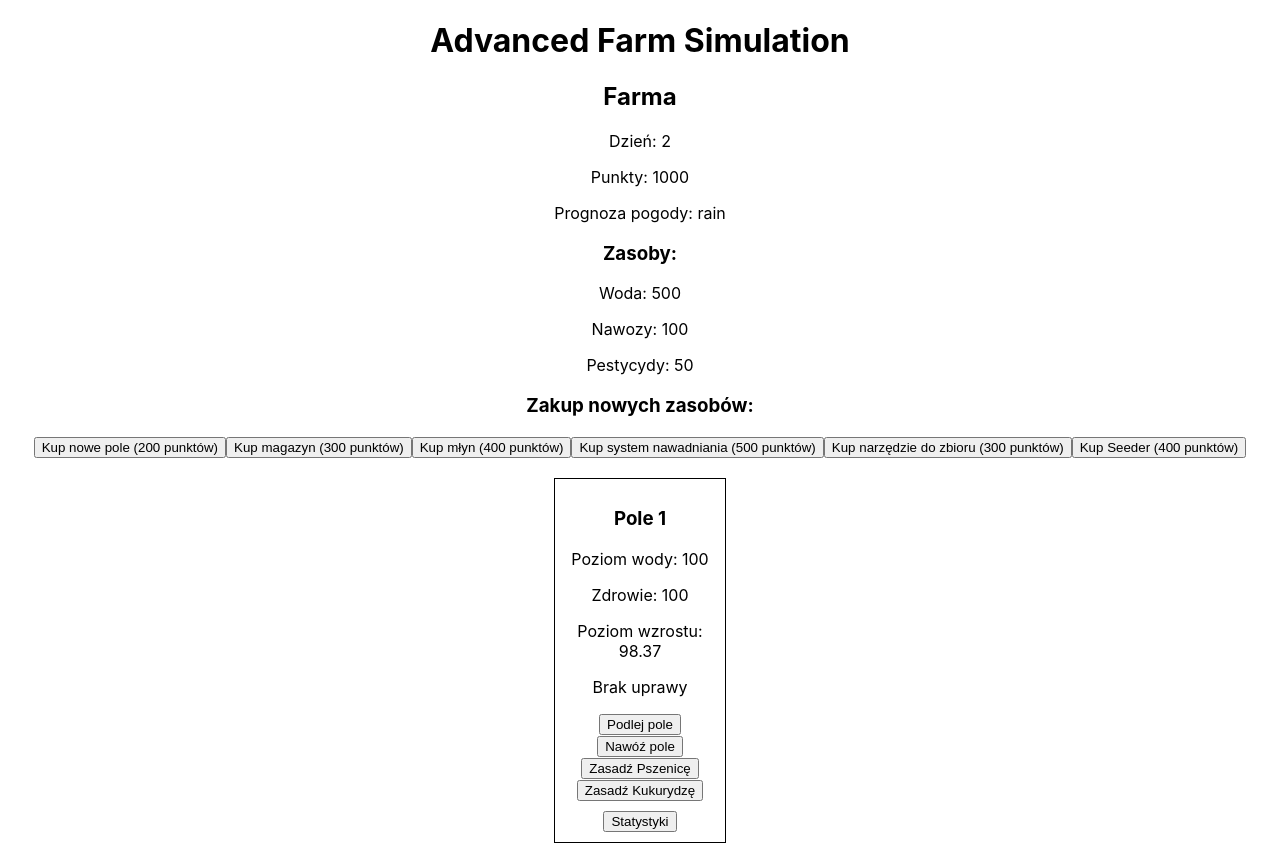
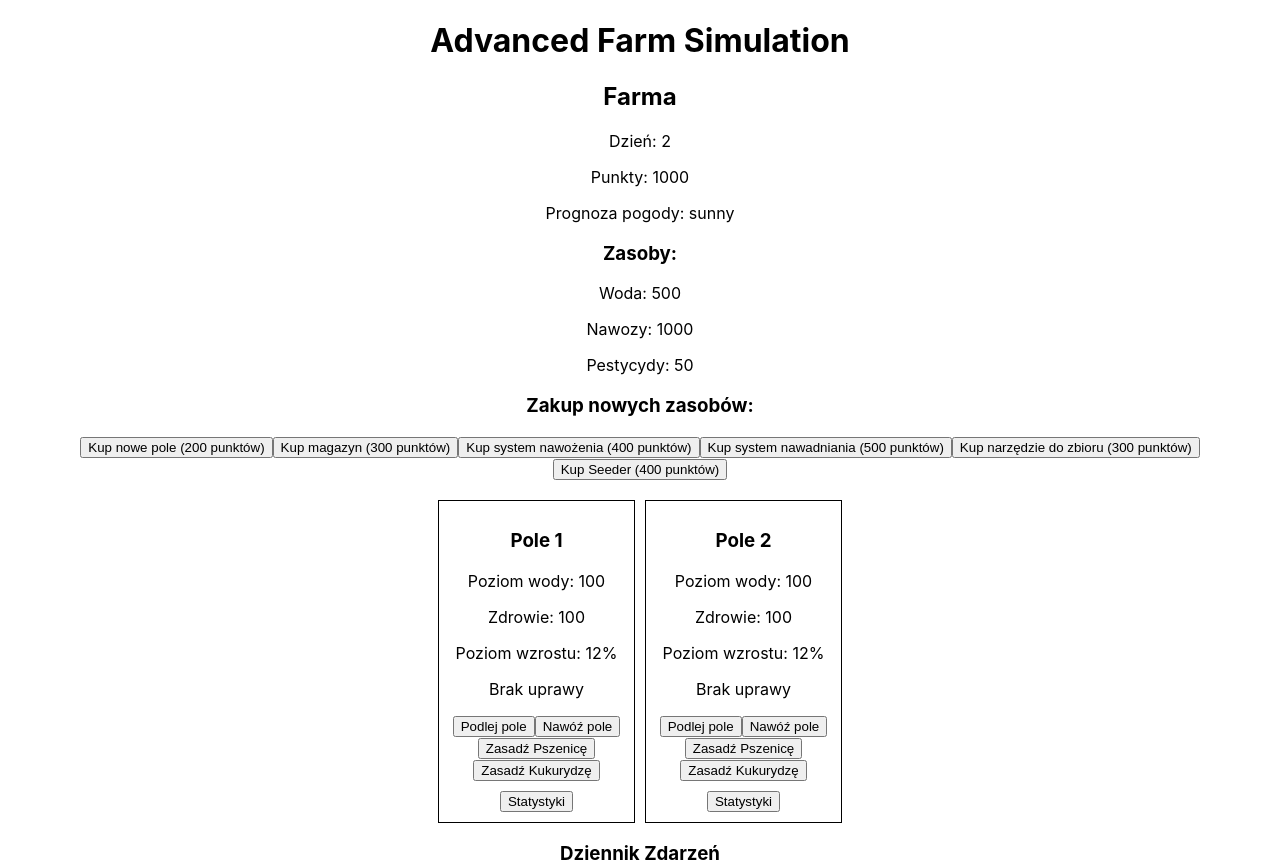
Before and after one commit to MrMarioo/FarmSimulation, a React (Create React App) app in the folder farm-simulation/: page / in a window 1280 px wide. Shown: the top 862 px of the page. Built offline with nearby package versions, Linux system fonts and the light colour scheme.

Commit message:
new modifiers

```diff
--- a/farm-simulation/src/Farm.jsx
+++ b/farm-simulation/src/Farm.jsx
@@ -12,8 +12,25 @@ const Farm = () => {
       water: 100,
       health: 100,
       growthStage: 0,
+      cropType: null,
       growthProgress: 0,
-      growthRateModifier: 21,
+      growthRateModifier: 1,
+      plantedDay: 0,
+      growthTime: 0,
+      readyToHarvest: false,
+      daneWoda: [100],
+      daneZdrowie: [100],
+      daneWzrostu: [0],
+    },
+    {
+      id: 2,
+      crop: null,
+      water: 100,
+      health: 100,
+      growthStage: 0,
+      cropType: null,
+      growthProgress: 0,
+      growthRateModifier: 1,
       plantedDay: 0,
       growthTime: 0,
       readyToHarvest: false,
@@ -23,9 +40,20 @@ const Farm = () => {
     },
   ]);
 
+  const cropModifiers = {
+    pszenica: {
+      growthRate: 1.2,
+      eventVulnerability: 1.5,
+    },
+    kukurydza: {
+      growthRate: 0.8,
+      eventVulnerability: 0.7,
+    },
+  };
+
   const [resources, setResources] = useState({
     water: 500,
-    fertilizers: 100,
+    fertilizers: 1000,
     pesticides: 50,
   });
 
@@ -121,22 +149,29 @@ const Farm = () => {
     }
 
     const t = day - field.plantedDay;
-    const K = 100;
-    const P0 = 10;
+    const K = 100; // Maksymalny poziom wzrostu
+    const P0 = 10; // Początkowy poziom wzrostu
 
-    const averageWater = field.water / 100;
-    const averageFertilizer = field.health / 100;
+    const averageWater = Math.max(field.water / 100, 0); // Normalizujemy do przedziału [0, 1]
+    const averageFertilizer = Math.max(field.health / 100, 0); // Normalizujemy do przedziału [0, 1]
 
-    const baseRate = 0.05 + (0.1 * (averageWater + averageFertilizer)) / 2;
-    const r = baseRate * field.growthRateModifier;
+    const cropModifier = cropModifiers[field.cropType] || { growthRate: 1 };
 
+    // Bazowy współczynnik wzrostu (zmniejszony wpływ wody i nawozu)
+    const baseRate = 0.03 + (0.05 * (averageWater + averageFertilizer)) / 2;
+
+    // Minimalny wzrost nawet przy zerowym poziomie wody i zdrowia
+    const r = Math.max(baseRate * field.growthRateModifier * cropModifier.growthRate, 0.01);
+
+    // Obliczenie nowego poziomu wzrostu
     const newGrowthProgress = logisticGrowth(K, P0, r, t);
 
     return {
       ...field,
-      growthProgress: Math.min(newGrowthProgress, 100).toFixed(2),
+      growthProgress: Math.min(newGrowthProgress, 100).toFixed(0),
     };
   };
+
 
   const buyNewField = () => {
     if (points >= 200) {
@@ -159,72 +194,80 @@ const Farm = () => {
     }
   };
 
-  const plantCrop = (id, crop, growthTime) => {
+  const plantCrop = (id, cropType) => {
     setFields((prevFields) =>
       prevFields.map((field) =>
         field.id === id
           ? {
               ...field,
-              crop: crop,
+              crop: cropType === "pszenica" ? "Pszenica" : "Kukurydza",
+              cropType: cropType,
               growthStage: 1,
-              plantedDay: day, // Zapis dnia zasadzenia
+              plantedDay: day,
               readyToHarvest: false,
-              daneZdrowie: [10], // Startowe zdrowie
-              daneWoda: [100], // Startowe nawodnienie
+              growthProgress: 0,
+              daneZdrowie: [field.health],
+              daneWoda: [field.water],
+              daneWzrostu: [0],
             }
           : field
       )
     );
-    logEvent(`Zasadzono ${crop} na polu ${id}.`);
+    logEvent(`Zasadzono ${cropType} na polu ${id}.`);
   };
+
 
   // Generowanie losowej prognozy pogody
   const generateWeather = () => {
-    const weatherOptions = ["sunny", "rain", "drought"];
+    const weatherOptions = ["sunny", "sunny","sunny","sunny","rain","rain","rain", "drought", "drought"];
     const randomWeather =
       weatherOptions[Math.floor(Math.random() * weatherOptions.length)];
 
     switch (randomWeather) {
-      case "sunny":
-        logEvent("Słoneczny dzień. Brak zmian na polach.");
-        break;
-
       case "rain":
         setFields((prevFields) =>
-          prevFields.map((field) =>
-            synchronizeFieldData({
-              ...field,
-              water: Math.min(field.water + 30, 100),
-            })
-          )
+          prevFields.map((field) => ({
+            ...field,
+            water: Math.min(field.water + 15, 100), // Zmniejszono wpływ deszczu
+            daneWoda: [...field.daneWoda, Math.min(field.water + 15, 100)],
+          }))
         );
-        logEvent("Deszcz zwiększył poziom wody na polach.");
+        logEvent("Deszcz zwiększył poziom wody.");
         break;
 
       case "drought":
         setFields((prevFields) =>
-          prevFields.map((field) =>
-            synchronizeFieldData({
+          prevFields.map((field) => {
+            const cropModifier =
+              cropModifiers[field.cropType] || { eventVulnerability: 1 };
+            const waterLoss = 5 * cropModifier.eventVulnerability; // Zmniejszono utratę wody
+            const healthLoss = 3 * cropModifier.eventVulnerability; // Zmniejszono utratę zdrowia
+
+            return {
               ...field,
-              water: Math.max(field.water - 20, 0),
-              health: Math.max(field.health - 10, 0),
-            })
-          )
+              water: Math.max(field.water - waterLoss, 0),
+              health: Math.max(field.health - healthLoss, 0),
+              daneWoda: [...field.daneWoda, Math.max(field.water - waterLoss, 0)],
+              daneZdrowie: [
+                ...field.daneZdrowie,
+                Math.max(field.health - healthLoss, 0),
+              ],
+            };
+          })
         );
         logEvent("Susza obniżyła poziom wody i zdrowie roślin.");
         break;
 
       default:
-        logEvent("Nieznana pogoda.");
+        logEvent("Słoneczny dzień. Brak zmian.");
     }
+  };
 
-    setWeather(randomWeather);
-    logEvent(`Prognoza pogody na dziś: ${randomWeather}`);
-  };
+
 
   useEffect(() => {
     const randomEventChance = Math.random();
-    let eventOccurred = false; // Flaga sprawdzająca, czy zdarzenie wystąpiło
+    let eventOccurred = false;
 
     if (daysSinceLastEvent >= 3) {
       if (randomEventChance < 0.3) {
@@ -233,30 +276,32 @@ const Farm = () => {
         setFields((prevFields) =>
           prevFields.map((field) => ({
             ...field,
-            water: Math.min(field.water + 20, 100),
+            water: Math.min(field.water + 20, 100), // Deszcz zwiększa poziom wody
+            daneWoda: [...field.daneWoda, Math.min(field.water + 20, 100)],
           }))
         );
-      } else if (randomEventChance < 0.5) {
-        eventOccurred = true;
-        logEvent("Susza obniżyła poziom wody.");
-        setFields((prevFields) =>
-          prevFields.map((field) => ({
-            ...field,
-            water: Math.max(field.water - 20, 0),
-          }))
-        );
-      } else if (randomEventChance < 0.7) {
+      }  else if (randomEventChance < 0.5) {
         eventOccurred = true;
         logEvent("Szkodniki zaatakowały uprawy!");
         setFields((prevFields) =>
-          prevFields.map((field) => ({
-            ...field,
-            health: Math.max(field.health - 20, 0),
-          }))
+          prevFields.map((field) => {
+            const cropModifier =
+              cropModifiers[field.cropType] || { eventVulnerability: 1 };
+            const healthLoss = 5 * cropModifier.eventVulnerability; // Szkodniki obniżają zdrowie w zależności od podatności
+            return {
+              ...field,
+              health: Math.max(field.health - healthLoss, 0),
+              daneZdrowie: [
+                ...field.daneZdrowie,
+                Math.max(field.health - healthLoss, 0),
+              ],
+            };
+          })
         );
       }
       setDaysSinceLastEvent(0);
     }
+
 
     const timer = setTimeout(() => {
       setDay((prevDay) => prevDay + 1);
@@ -276,94 +321,35 @@ const Farm = () => {
   }, [day, daysSinceLastEvent]);
 
   useEffect(() => {
+    // System automatycznego nawadniania
     if (tools.irrigationSystem) {
-      // Podlewanie automatyczne co 3 dni
-      if (day % 3 === 0) {
+      if (day % 10 === 0) {
         setFields((prevFields) =>
           prevFields.map((field) => ({
             ...field,
-            water: Math.min(field.water + 20, 100), // Nawadnianie bez przekraczania 100
+            water: Math.min(field.water + 20, 100), // Dodanie wody
             daneWoda: [...field.daneWoda, Math.min(field.water + 20, 100)],
           }))
         );
         logEvent("System nawadniania automatycznie podlał wszystkie pola.");
       }
     }
-  }, [day, tools.irrigationSystem]);
 
-  useEffect(() => {
-    if (buildings.mill) {
-      if (day % 5 === 0) {
-        // Młyn działa co 5 dni
-        setPoints((prevPoints) => prevPoints + 50); // Dodawanie dodatkowych punktów
-        logEvent(
-          "Młyn automatycznie przetworzył plony, uzyskano 50 dodatkowych punktów."
+    // System automatycznego nawożenia
+    if (tools.seeder) {
+      if (day % 10 === 0) {
+        setFields((prevFields) =>
+          prevFields.map((field) => ({
+            ...field,
+            health: Math.min(field.health + 10, 100), // Dodanie zdrowia przez nawożenie
+            daneZdrowie: [...field.daneZdrowie, Math.min(field.health + 10, 100)],
+          }))
         );
+        logEvent("System nawożenia automatycznie nawoził wszystkie pola.");
       }
     }
-    if (tools.harvester) {
-      setFields((prevFields) =>
-        prevFields.map((field) => {
-          if (field.readyToHarvest) {
-            // Automatyczne zbieranie plonów
-            let harvestPoints = 100; // Podstawowa liczba punktów za zbiory
+  }, [day, tools.irrigationSystem, tools.seeder]);
 
-            // Zwiększenie liczby punktów, jeśli użytkownik posiada młyn
-            if (buildings.mill) {
-              harvestPoints += 50; // Dodatkowe 50 punktów za przetworzenie plonów w młynie
-              logEvent(
-                `Plony z pola ${field.id} zostały przetworzone w młynie, zyskano dodatkowe punkty.`
-              );
-            }
-
-            // Zwiększenie punktów, jeśli użytkownik posiada magazyn
-            if (buildings.warehouse) {
-              harvestPoints = Math.floor(harvestPoints * 1.2); // Zwiększenie o 20%
-              logEvent(
-                `Plony z pola ${field.id} zostały przechowane w magazynie, zyskano dodatkowe punkty.`
-              );
-            }
-
-            setPoints((prevPoints) => prevPoints + harvestPoints); // Aktualizacja liczby punktów
-            logEvent(
-              `Harvester automatycznie zebrał ${field.crop} z pola ${field.id}, uzyskano ${harvestPoints} punktów.`
-            );
-            return {
-              ...field,
-              crop: null,
-              growthStage: 0,
-              readyToHarvest: false,
-            }; // Resetowanie pola
-          }
-          return field;
-        })
-      );
-    }
-
-    // Logika działania narzędzia Seeder - automatyczne sadzenie
-    if (tools.seeder) {
-      let anyFieldSeeded = false; // Flaga, która sprawdzi, czy udało się zasiać jakiekolwiek pole
-
-      setFields((prevFields) =>
-        prevFields.map((field) => {
-          if (!field.crop) {
-            anyFieldSeeded = true; // Ustawiamy flagę, jeśli udało się zasiać pole
-            return {
-              ...field,
-              crop: "Pszenica",
-              growthStage: 1,
-              growthTime: 3,
-            };
-          }
-          return field;
-        })
-      );
-
-      if (anyFieldSeeded) {
-        logEvent("Seeder automatycznie zasiał pszenicę na dostępnych polach.");
-      }
-    }
-  }, [day]);
 
   // Funkcja do zarządzania podlewaniem (zmniejsza zasoby wody)
   const waterField = (id) => {
@@ -393,12 +379,12 @@ const Farm = () => {
           field.id === id
             ? synchronizeFieldData({
                 ...field,
-                health: Math.min(field.health + 10, 100),
+                health: Math.min(field.health + 50, 100),
               })
             : field
         )
       );
-      setResources({ ...resources, fertilizers: resources.fertilizers - 5 });
+      setResources({ ...resources, fertilizers: resources.fertilizers - 25 });
       logEvent(`Nawożono pole ${id}. Zużyto 5 jednostek nawozów.`);
     } else {
       logEvent("Brak wystarczającej ilości nawozów.");
@@ -454,7 +440,7 @@ const Farm = () => {
       <h3>Zakup nowych zasobów:</h3>
       <button onClick={buyNewField}>Kup nowe pole (200 punktów)</button>
       <button onClick={buyWarehouse}>Kup magazyn (300 punktów)</button>
-      <button onClick={buyMill}>Kup młyn (400 punktów)</button>
+      <button onClick={buyMill}>Kup system nawożenia (400 punktów)</button>
       <button onClick={buyIrrigationSystem}>
         Kup system nawadniania (500 punktów)
       </button>
--- a/farm-simulation/src/Field.jsx
+++ b/farm-simulation/src/Field.jsx
@@ -9,23 +9,23 @@ const Field = ({ field, onPlant, onWater, onFertilize, onHarvest, onShowStatisti
       style={{
         border: "1px solid black",
         padding: "10px",
-        width: "150px",
+        width: "175px",
       }}
     >
       <h3>Pole {field.id}</h3>
       <p>Poziom wody: {field.water}</p>
       <p>Zdrowie: {field.health}</p>
-      <p>Poziom wzrostu: {field.growthProgress}</p>
+      <p>Poziom wzrostu: {field.growthProgress}%</p>
       <Crop crop={field.crop} readyToHarvest={field.readyToHarvest} />
 
       {!field.readyToHarvest ? (
         <>
           <button onClick={() => onWater(field.id)}>Podlej pole</button>
           <button onClick={() => onFertilize(field.id)}>Nawóź pole</button>
-          <button onClick={() => onPlant(field.id, "Pszenica", 3)}>
+          <button onClick={() => onPlant(field.id, "pszenica", 3)}>
             Zasadź Pszenicę
           </button>
-          <button onClick={() => onPlant(field.id, "Kukurydza", 5)}>
+          <button onClick={() => onPlant(field.id, "kukurydza", 5)}>
             Zasadź Kukurydzę
           </button>
         </>
--- a/farm-simulation/src/FieldStatistic.jsx
+++ b/farm-simulation/src/FieldStatistic.jsx
@@ -5,10 +5,11 @@ import { Chart as ChartJS, CategoryScale, LinearScale, PointElement, LineElement
 ChartJS.register(CategoryScale, LinearScale, PointElement, LineElement, Title, Tooltip, Legend);
 
 const FieldStatistics = ({ field, onClose }) => {
-  const { daneWoda, daneZdrowie, daneWzrostu } = field;
+  const { daneWoda, daneZdrowie, daneWzrostu, cropType } = field;
 
   const chartRef = useRef(null); // Referencja do wykresu
 
+  // Przygotowanie danych do wykresu
   const data = {
     labels: daneWzrostu.map((_, index) => `Dzień ${index + 1}`),
     datasets: [
@@ -44,8 +45,8 @@ const FieldStatistics = ({ field, onClose }) => {
     },
   };
 
+  // Pobieranie wykresu jako obraz
   const downloadChart = () => {
-    // Pobranie elementu canvas i zapisanie go jako obraz
     const chartInstance = chartRef.current;
     if (chartInstance) {
       const url = chartInstance.toBase64Image();
@@ -54,6 +55,37 @@ const FieldStatistics = ({ field, onClose }) => {
       link.download = `Statystyki_Pola_${field.id}.png`;
       link.click();
     }
+  };
+
+  // Generowanie danych w formacie tabelarycznym
+  const generateTableData = () => {
+    const records = daneWzrostu.map((growth, index) => ({
+      day: `Dzień ${index + 1}`,
+      water: daneWoda[index],
+      health: daneZdrowie[index],
+      growth: growth,
+      cropType: cropType
+    }));
+
+    return records;
+  };
+
+  // Pobieranie danych tabelarycznych jako plik CSV
+  const downloadTableData = () => {
+    const records = generateTableData();
+    const csvContent =
+      'Dzień,Poziom Wody,Zdrowie Rośliny,Poziom Wzrostu\n' +
+      records
+        .map((record) => `${record.day}&${cropType}&${record.water}&${record.health}&${record.growth} \\ \hline`)
+        .join('\n');
+
+    const blob = new Blob([csvContent], { type: 'text/csv;charset=utf-8;' });
+    const link = document.createElement('a');
+    const url = URL.createObjectURL(blob);
+    link.href = url;
+    link.download = `Statystyki_Pola_${field.id}.csv`;
+    link.click();
+    URL.revokeObjectURL(url);
   };
 
   return (
@@ -72,10 +104,11 @@ const FieldStatistics = ({ field, onClose }) => {
     >
       <h2>Statystyki pola {field.id}</h2>
       <Line ref={chartRef} data={data} options={options} />
+      <div style={{ marginTop: '20px' }}>
         <button
           onClick={downloadChart}
           style={{
-          marginTop: '20px',
+            marginRight: '10px',
             padding: '10px 20px',
             backgroundColor: '#4CAF50',
             color: 'white',
@@ -85,6 +118,19 @@ const FieldStatistics = ({ field, onClose }) => {
         >
           Pobierz Wykres
         </button>
+        <button
+          onClick={downloadTableData}
+          style={{
+            padding: '10px 20px',
+            backgroundColor: '#2196F3',
+            color: 'white',
+            border: 'none',
+            cursor: 'pointer',
+          }}
+        >
+          Pobierz Dane (CSV)
+        </button>
+      </div>
     </div>
   );
 };
```
Lines whose indentation alone changed are shown as unchanged.
